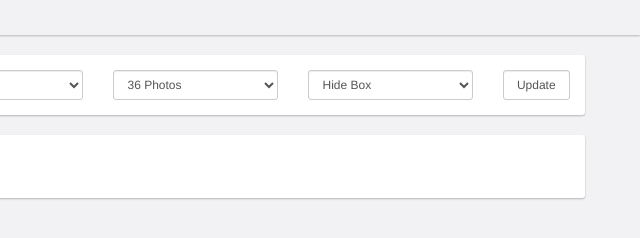
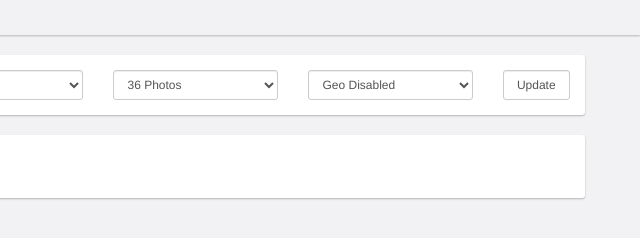
Before and after one commit to wooldridge/markbots, a website: page dashboard/index.html in a window 1280 px wide. Shown: the part 402-640 px from the top of the page, 640-1280 px from the left. Drawn offline with nearby package versions, Linux system fonts and the light colour scheme; some packages are replaced by stand-ins of ours.

Commit message:
rename geo menu options

```diff
--- a/dashboard/index.html
+++ b/dashboard/index.html
@@ -67,8 +67,8 @@
 
           <div class="input-group-wrapper col-sm-2">
             <select name="rect" id="rect" class="form-control input-sm" >
-              <option value="false">Hide Box</option>
-              <option value="true">Show Box</option>
+              <option value="false">Geo Disabled</option>
+              <option value="true">Geo Enabled</option>
             </select>
           </div>
 
```
